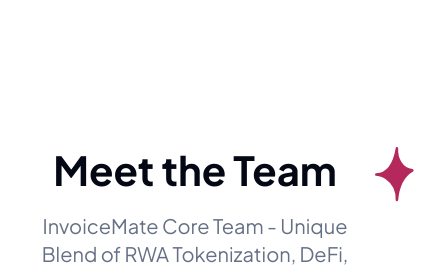
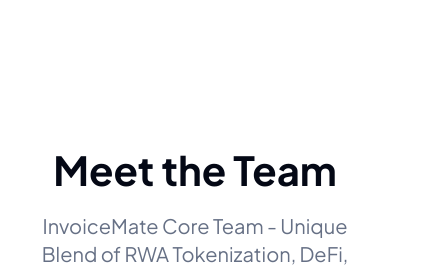
Before and after one commit to Cadillacs-Blockchain-Development/invoice-mate-redesign, a Next.js app: page /about in a window 390 px wide. Shown: the part 1940-2213 px from the top of the page, 445 px wide, since content can reach past the window. Built offline with nearby package versions, Linux system fonts and the light colour scheme.

Commit message:
about page layout fix

```diff
--- a/app/about/page.tsx
+++ b/app/about/page.tsx
@@ -95,13 +95,13 @@
           <Image
             src={headingVector}
             alt="star"
-            className="absolute left-[-46%] top-[-100%]"
+            className="-o100%] absolute hidden hidden sm:block sm:block"
           />
           Meet the Team
           <Image
             src={headingVector}
             alt="star"
-            className="absolute bottom-[-50%] right-[-40%] scale-90"
+            className="den absolute bottom-[-50%] hidden scale-90 sm:block sm:block"
           />
         </span>
         <p className="mx-auto text-center text-xl text-[#667085] lg:max-w-[50%]">
```
